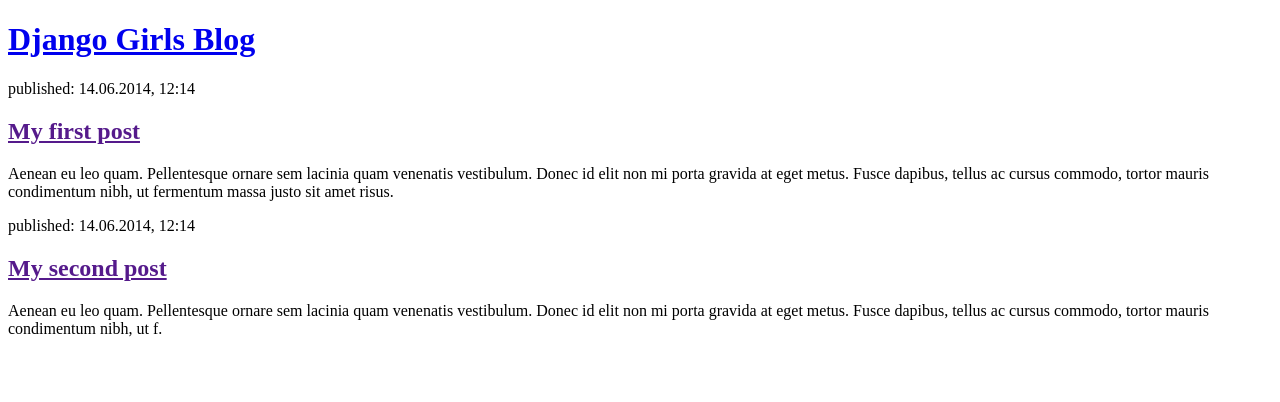
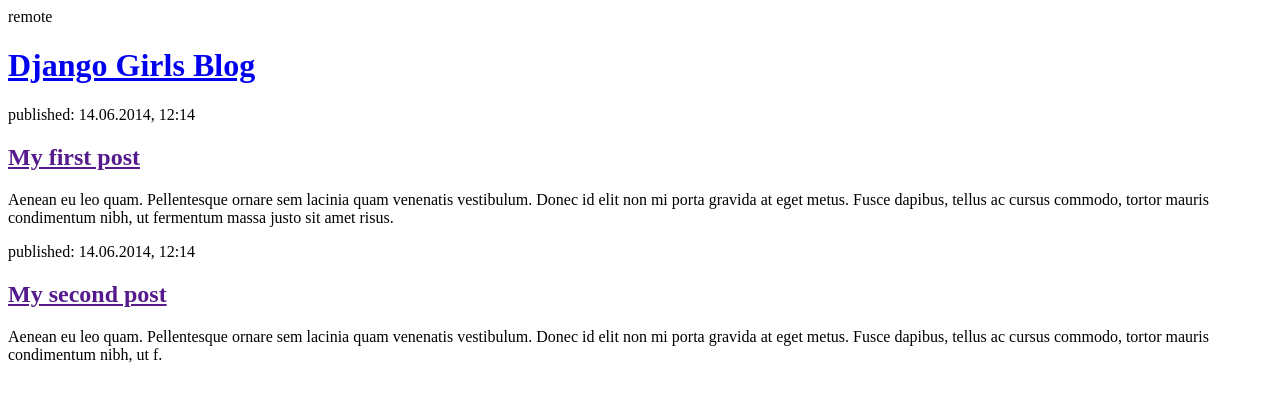
Before and after one commit to JakeHallStudent/my-first-blog, a Django app: page / in a window 1280 px wide. Shown: the top 402 px of the page. Run offline with Django 4.2, Linux system fonts and the light colour scheme.

Commit message:
I don't know what this is

```diff
--- a/blog/templates/blog/post_list.html
+++ b/blog/templates/blog/post_list.html
@@ -3,7 +3,7 @@
     <head>
         <title>Django Girls blog</title>
     </head>
-    <body>
+    <body>remote
         <header>
             <h1><a href="/">Django Girls Blog</a></h1>
         </header>
```
